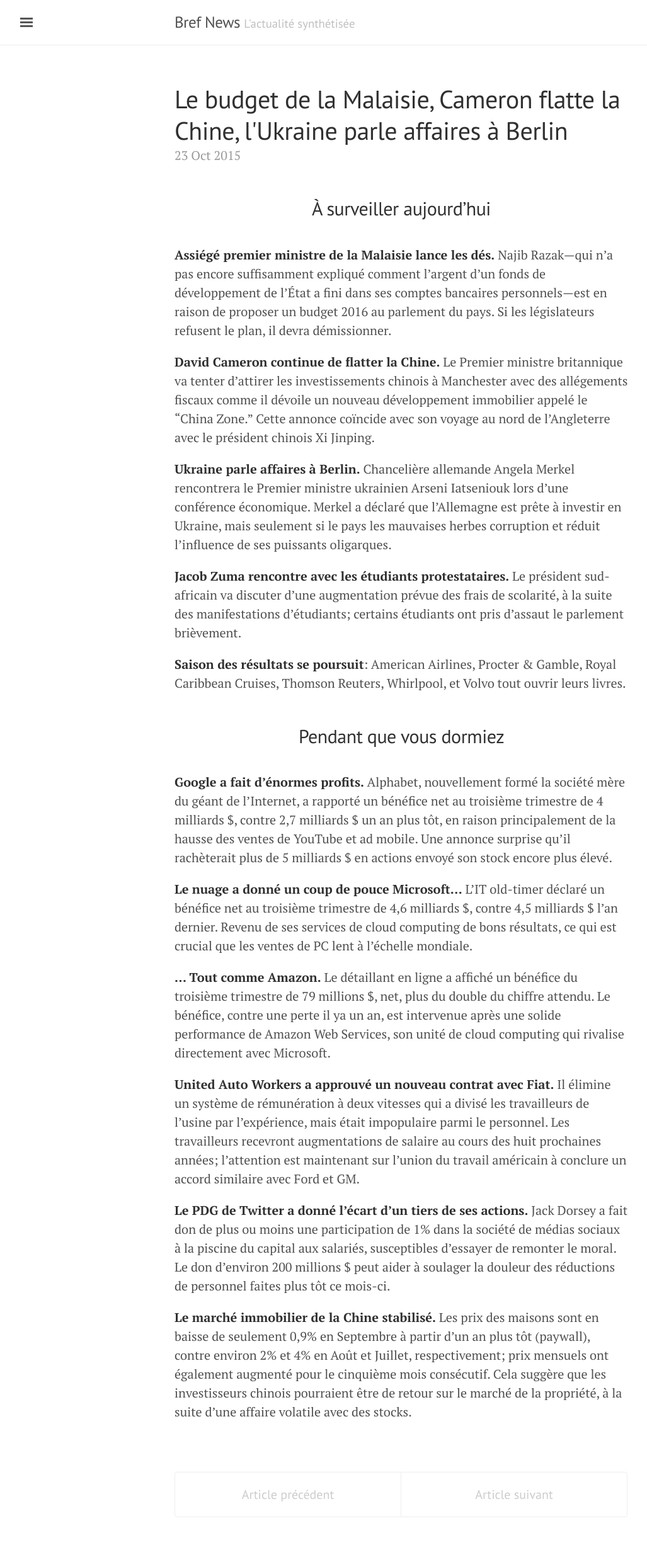
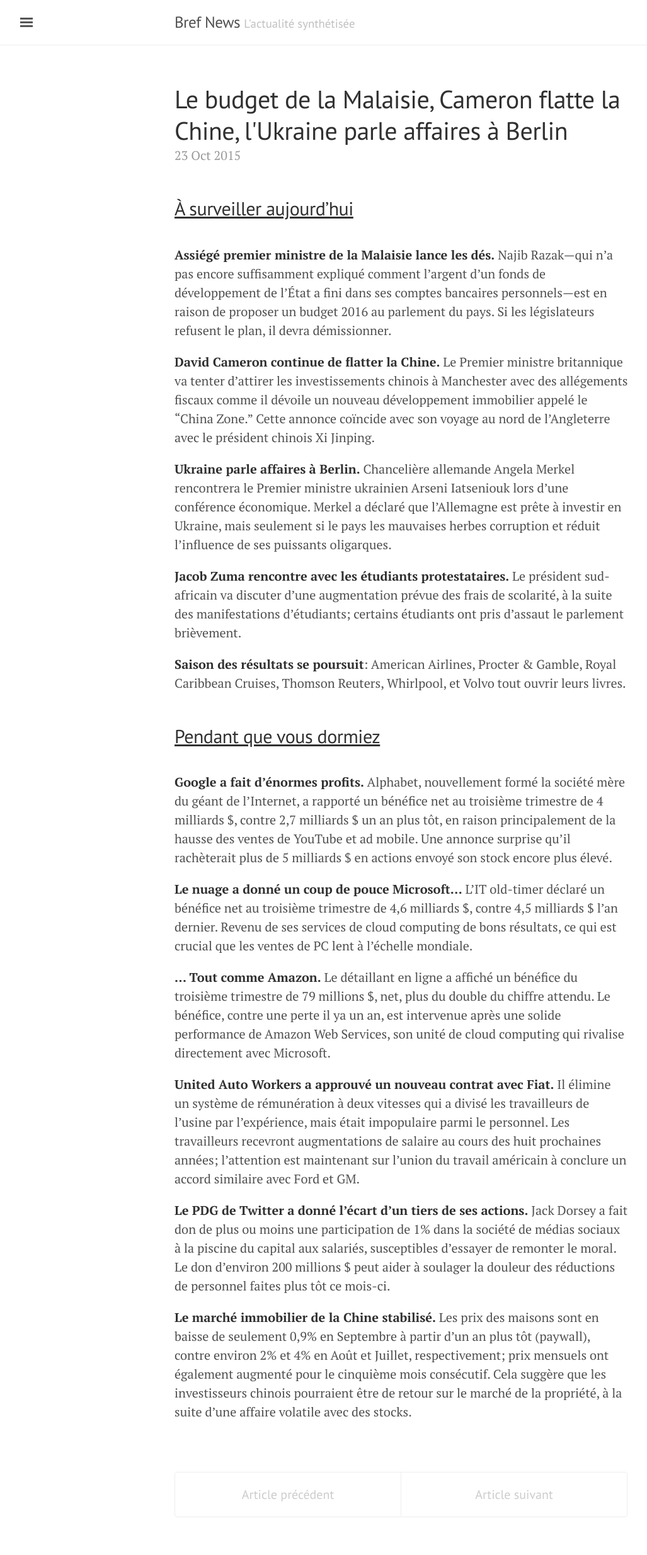
Before and after one commit to BrefNews/brefnews.github.io, a Jekyll site: the page built from index.html, in a window 1280 px wide. Shown: the whole page at 63% size, without its empty margins (3-1030 px from the left). Built offline with Jekyll 4.4.1, drawn with Linux system fonts in a browser that asks for light colours; the list of posts is cut into pages by our own code.

Commit message:
Heading underline

```diff
--- a/public/css/poole.css
+++ b/public/css/poole.css
@@ -93,7 +93,7 @@ h1 {
 h2 {
   margin: 2.5rem 0 2rem;
   font-size: 1.5rem;
-  text-align: center;
+  text-decoration: underline;
 }
 h3 {
   margin-top: 1.5rem;
```
